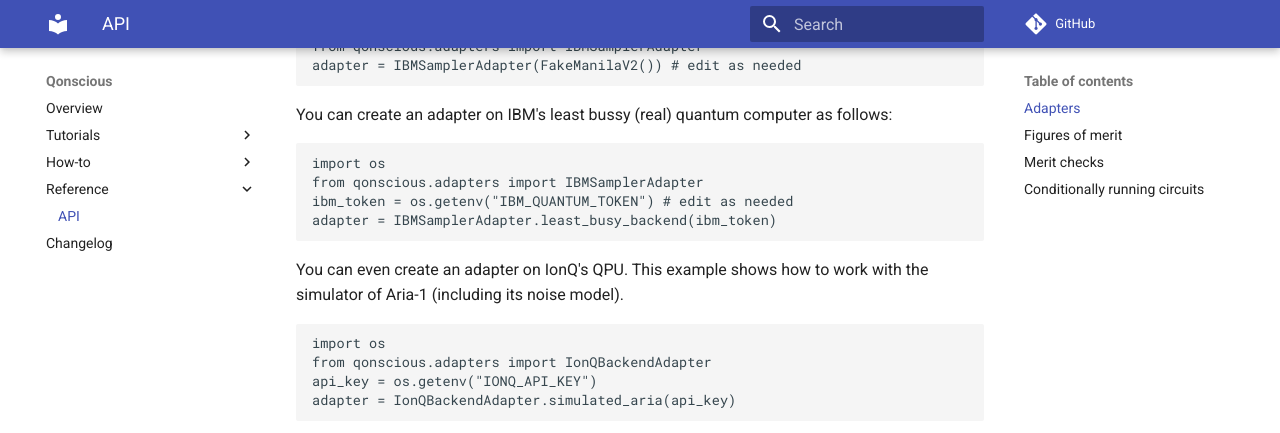
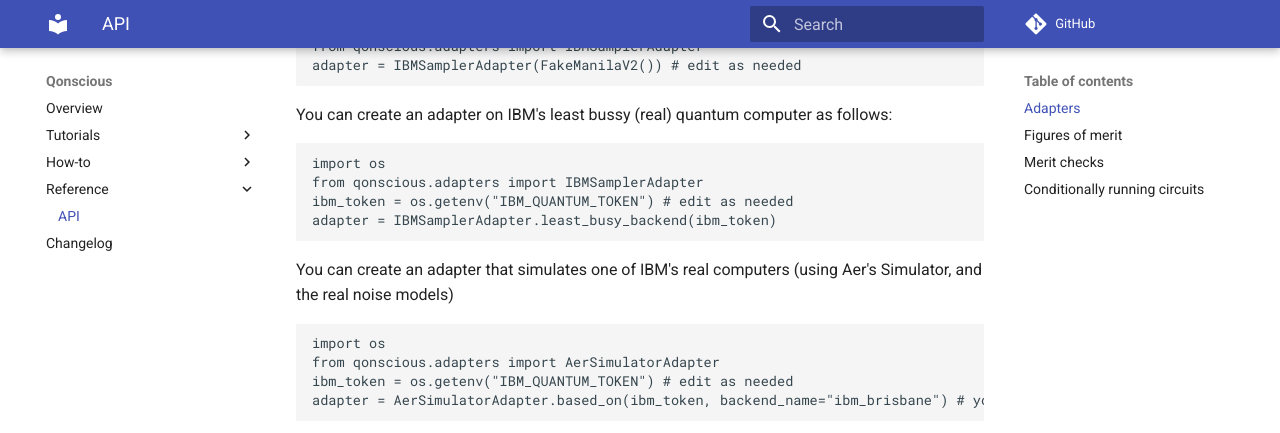
Before and after one commit to marcosUNLP/qonscious, an MkDocs documentation site: the page built from docs/reference/index.md, in a window 1280 px wide and 900 px high, scrolled down 693 px, cut to the strip 0-433 px from the top of the window. Built offline with MkDocs 1.6.1 and Material for MkDocs 9.7.7, drawn with Linux system fonts in a browser that asks for light colours; comment, search, counter and statistics services are not loaded.

Commit message:
document example of using simulator

````diff
--- a/docs/reference/index.md
+++ b/docs/reference/index.md
@@ -28,6 +28,15 @@
 from qonscious.adapters import IBMSamplerAdapter
 ibm_token = os.getenv("IBM_QUANTUM_TOKEN") # edit as needed
 adapter = IBMSamplerAdapter.least_busy_backend(ibm_token)
+```
+
+You can create an adapter that simulates one of IBM's real computers (using Aer's Simulator, and the real noise models)
+
+```Python
+import os
+from qonscious.adapters import AerSimulatorAdapter
+ibm_token = os.getenv("IBM_QUANTUM_TOKEN") # edit as needed
+adapter = AerSimulatorAdapter.based_on(ibm_token, backend_name="ibm_brisbane") # you can choose a different one
 ```
 
 You can even create an adapter on IonQ's QPU. This example shows how to work with
````
Also changed, not shown: 1 other file.
